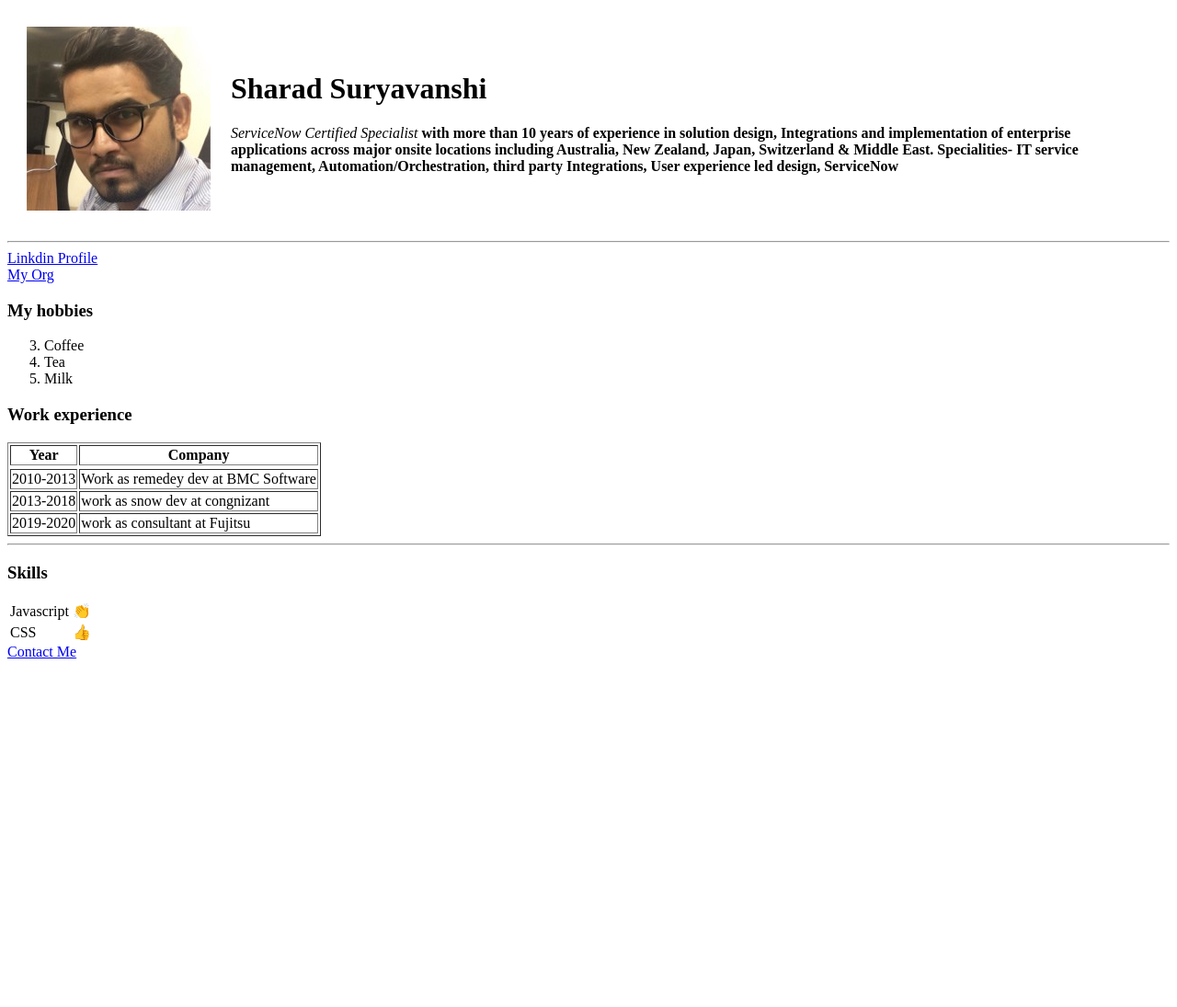
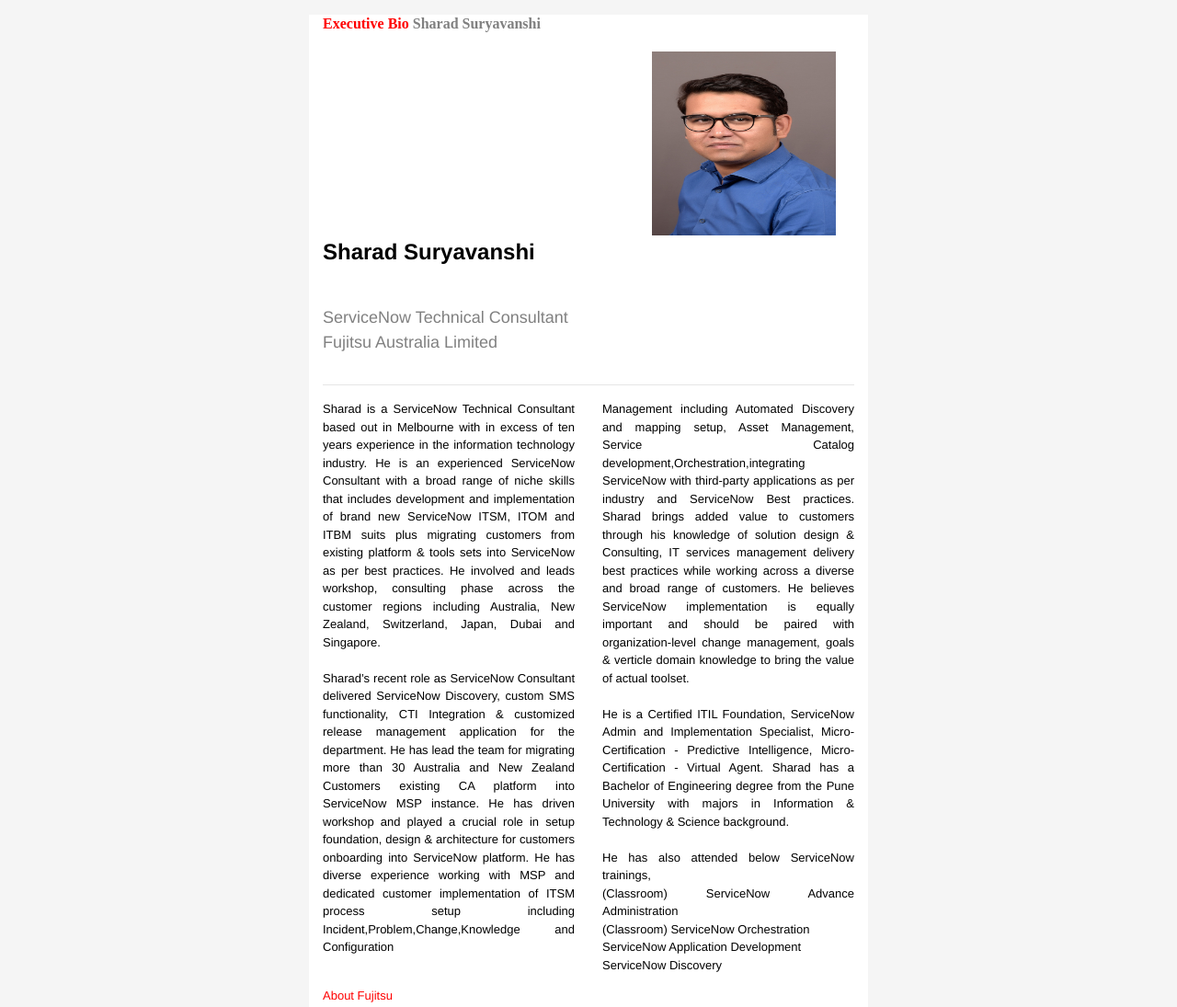
Before and after one commit to Sharad-Suryavanshi/profile, a plain HTML site: page index.html in a window 1280 px wide. Shown: the top 1095 px of the page at 92% size. Before the commit the page ends 800 px from the top, so only its background shows below. Drawn offline with nearby package versions, Linux system fonts and the light colour scheme.

Commit message:
updated changes

```diff
--- a/index.html
+++ b/index.html
@@ -2,94 +2,92 @@
 <html lang="en" dir="ltr">
   <head>
     <meta charset="utf-8">
-    <title>Sharad's Personal Website</title>
+<meta name="viewport" content="width=device-width, initial-scale=1">
+    <link rel="stylesheet" href="https://stackpath.bootstrapcdn.com/bootstrap/4.5.2/css/bootstrap.min.css" integrity="sha384-JcKb8q3iqJ61gNV9KGb8thSsNjpSL0n8PARn9HuZOnIxN0hoP+VmmDGMN5t9UJ0Z" crossorigin="anonymous">
+<script src="https://stackpath.bootstrapcdn.com/bootstrap/4.5.2/js/bootstrap.min.js" integrity="sha384-B4gt1jrGC7Jh4AgTPSdUtOBvfO8shuf57BaghqFfPlYxofvL8/KUEfYiJOMMV+rV" crossorigin="anonymous"></script>
+<script src="https://code.jquery.com/jquery-3.5.1.slim.min.js" integrity="sha384-DfXdz2htPH0lsSSs5nCTpuj/zy4C+OGpamoFVy38MVBnE+IbbVYUew+OrCXaRkfj" crossorigin="anonymous"></script>
+<script src="https://cdn.jsdelivr.net/npm/popper.js@1.16.1/dist/umd/popper.min.js" integrity="sha384-9/reFTGAW83EW2RDu2S0VKaIzap3H66lZH81PoYlFhbGU+6BZp6G7niu735Sk7lN" crossorigin="anonymous"></script>
+    <title>Sharad Suryavanshi- ServiceNow Consultant Profile</title>
+  <link rel="icon" href="favicon.ico">
   </head>
-  <body>
+  <body class="cover-container d-flex w-50 h-100 p-3 mx-auto flex-column" style="background-color:#f5f5f5">
 
-    <table cellspacing="20">
+    <div class="container-fluid" style="background-color:white">
+      <div class="row">
+        <div class="col">
+        <h6 id="id1" style="color:grey;font-weight:bold;font-family:Serif;font-size:100%"> <span style="color:red;font-weight:bold;font-family:Serif;font-size:100%">Executive Bio</span> Sharad Suryavanshi</h6>
+        </div>
+        <div class="col">
 
-    <tr>
-        <td>
-          <img src="sharad_img.jfif" alt="ServiceNow Dev">
-        </td>
-        <td>
-          <h1>Sharad Suryavanshi </h1>
+        <img src="Sharad_profile.jpg" style="float:right;width:200px;height:200px;margin-right:20px;
+    margin-top:40px;">
+        </div>
+      </div>
+      <div class="row">
+        <div class="col">
+          <p style="color:black;font-weight:bold;font-family:Helvetica;font-size:x-large">Sharad Suryavanshi</p><br>
+          <p style="color:grey;font-family:Helvetica;font-size:large">ServiceNow Technical Consultant<br>
+             Fujitsu Australia Limited </p>
+        </div>
 
-          <p>
+      </div>
+<hr>
+      <div class="row">
+<div class="col">
+<p  style="color:black;font-family:Helvetica;font-size:small;text-align:justify">
+Sharad is a ServiceNow Technical Consultant based out in Melbourne with in excess of ten years experience in the information technology industry.
+He is an experienced ServiceNow Consultant with a broad range of niche skills that includes development and implementation of brand new ServiceNow ITSM, ITOM  and ITBM suits plus migrating customers from existing platform & tools sets into ServiceNow as per best practices. He involved and leads workshop, consulting phase across the customer regions including Australia, New Zealand, Switzerland, Japan, Dubai and Singapore.
+<br>
+<br>
+Sharad’s recent role as ServiceNow Consultant  delivered ServiceNow Discovery, custom SMS functionality, CTI Integration & customized release management application for the department.  He has lead the team for migrating more than 30 Australia and New Zealand Customers existing CA platform into ServiceNow MSP instance. He has driven workshop and played a crucial role in setup foundation, design & architecture for customers onboarding into ServiceNow platform. He has diverse experience working with MSP and dedicated customer implementation of ITSM process setup including Incident,Problem,Change,Knowledge and Configuration
+</p>
 
-              <em>ServiceNow Certified Specialist</em><strong> with more than 10 years of experience in solution design, Integrations and implementation of enterprise applications across major onsite locations including Australia, New Zealand, Japan, Switzerland & Middle East.
-              Specialities- IT service management, Automation/Orchestration, third party Integrations, User experience led design, ServiceNow</strong>
-
-            </p>
-
-        </td>
-    </tr>
-    </table>
+</div>
 
 
+<div class="col">
+<p  style="color:black;font-family:Helvetica;font-size:small;text-align:justify">
+  Management including Automated Discovery and mapping setup, Asset Management, Service Catalog development,Orchestration,integrating ServiceNow with third-party applications as per industry and ServiceNow Best practices.
+  Sharad brings added value to customers through his knowledge of solution design & Consulting, IT services management delivery best practices while working across a diverse and broad range of customers. He believes ServiceNow implementation is equally important and should be paired with organization-level change management, goals & verticle domain knowledge to bring the value of actual toolset.
+<br>
+<br>
+  He is a Certified ITIL Foundation, ServiceNow Admin and Implementation Specialist, Micro-Certification - Predictive Intelligence,  Micro-Certification - Virtual Agent. Sharad has a Bachelor of Engineering degree from the Pune University with majors in Information & Technology & Science background.
+<br>
+<br>
+  He has also attended below ServiceNow trainings,<br>
+  (Classroom) ServiceNow Advance Administration<br>
+  (Classroom) ServiceNow Orchestration<br>
+  ServiceNow Application Development<br>
+  ServiceNow Discovery<br>
+</p>
 
-<hr>
-<a href="https://www.linkedin.com/in/sharadsuryavanshi/">Linkdin Profile</a>
-<br>
-<a href="org.html">My Org</a>
-<h3>My hobbies</h3>
-<ol start=3>
-  <li>Coffee</li>
-  <li>Tea</li>
-  <li>Milk</li>
-</ol>
+</div>
 
-<h3>Work experience</h3>
-<table border="1">
-<tr>
-<thead>
-  <tr>
-      <th>Year</th>
-<th>Company</th>
-
-</thead>
-<tbody>
-    </tr>
-  <td>2010-2013</td>
-  <td>Work as remedey dev at BMC Software</td>
-
-</tr>
-<tr>
-  <td>
-      2013-2018
-  </td>
-  <td>work as snow dev at congnizant</td>
-</tr>
-
-<tr>
-<td>2019-2020</td>
-<td>work as consultant at Fujitsu</td>
-</tr>
-
-</tbody>
-
-</table>
+<div class="col">
 
 
+<h6 style="color:red;font-family:Helvetica;font-size:small">About Fujitsu<h6>
+<p class="jumbotron" style="color:grey;font-family:Helvetica;font-size:small;text-align:justify">
+  Fujitsu Australia and New Zealand is a leading service provider of business, information technology and communications solutions. As one of the largest ICT companies in the Australian and New Zealand marketplace, we partner with our customers to consult, design, build, operate and support business solutions. From strategic consulting to application and infrastructure solutions and services, Fujitsu Australia and New Zealand has earned a reputation as the single supplier of choice for leading corporate and government organisations. Fujitsu Australia Limited and Fujitsu New Zealand Limited are wholly owned subsidiaries of Fujitsu Limited (TSE: 6702).
+</p>
+<h6 style="color:red;font-family:Helvetica;font-size:small">Contact</h6>
+<p class="jumbotron" style="color:grey;font-family:Helvetica;font-size:small;text-align:left">
+  Fujitsu Australia <br>
+  Address: 664 Collins Street, Docklands, Victoria, Australia<br>
+  Phone: +61-3-99243000<br>
+  Fax : +61-3-99243001<br>
+  E-mail: sharad.suryavanshi@au.fujitsu.com <br>
+  Website:<a href="https://www.fujitsu.com/au/" target="_blank">Visit Fujitsu Australia</a><br>
+</p>
+
+</div>
 <hr>
 
-
-<h3>Skills</h3>
-<table>
-<tr>
-  <td>Javascript</td>
-    <td>👏</td>
-</tr>
-<tr>
-    <td>CSS</td>
-    <td>👍</td>
-</tr>
-
-</table>
+      </div>
+    </div>
 
 
 
 
-<a href="contact_me.html">Contact Me</a>
   </body>
 </html>
```
Also changed, not shown: Fuj.png (added), Sharad_profile.jpg (added).
